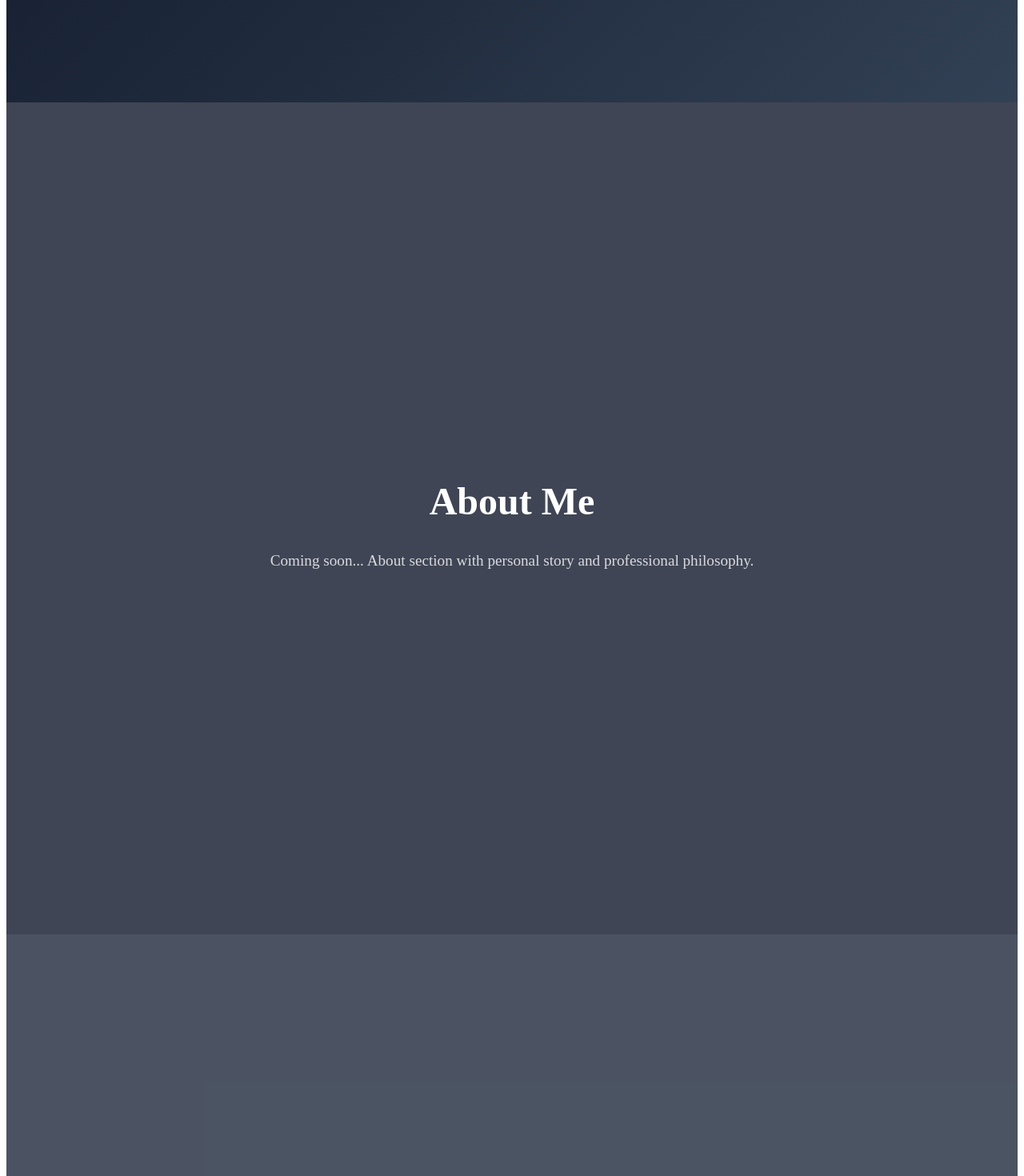
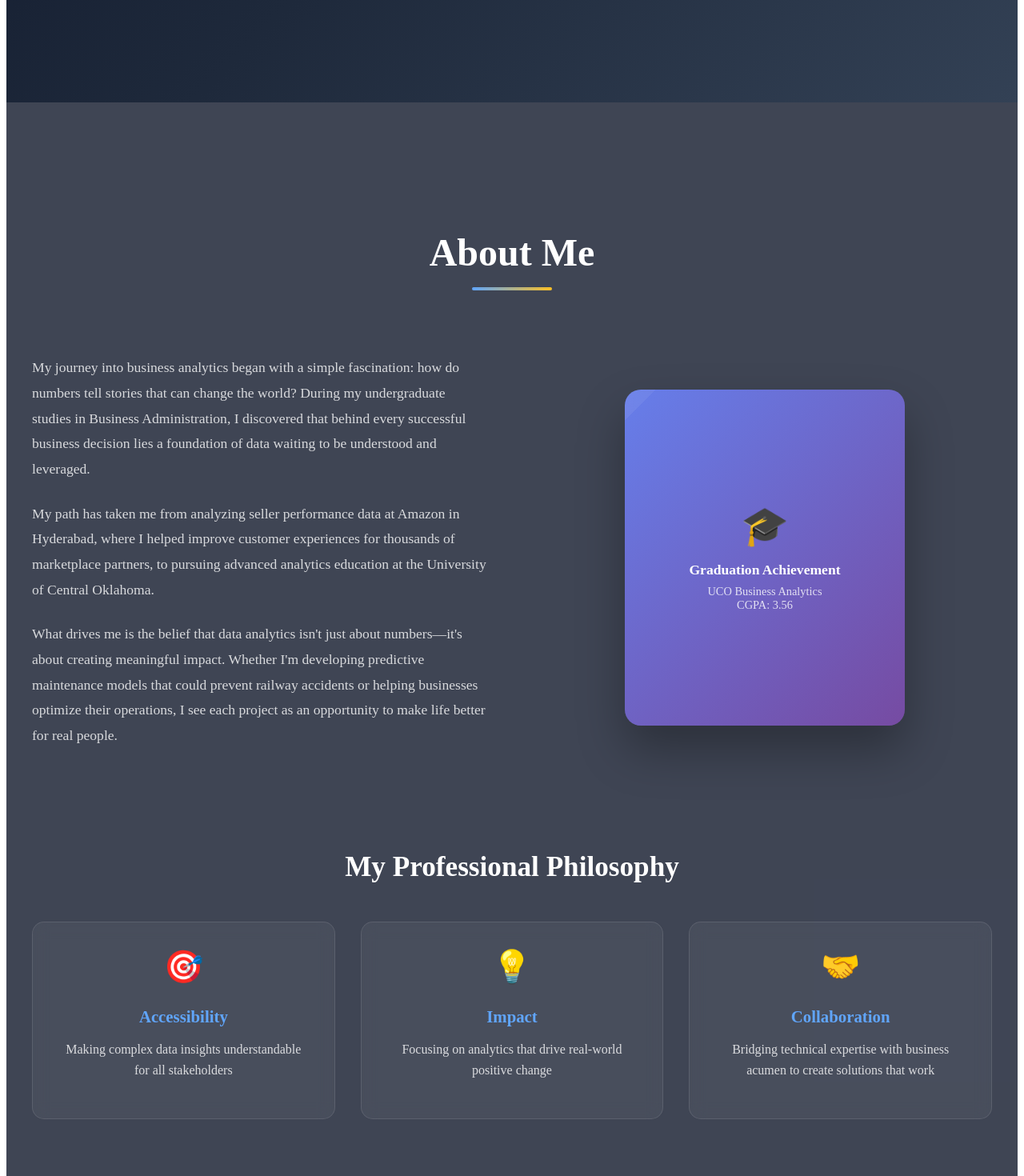
Before and after one commit to Yatheesh-Nagella/navya-portfolio, a Next.js app: page / in a window 1280 px wide. Shown: the part 680-2150 px from the top of the page at 80% size. Built offline with nearby package versions, Linux system fonts and the light colour scheme.

Commit message:
about section commit

```diff
--- a/src/components/sections/about.tsx
+++ b/src/components/sections/about.tsx
@@ -1,35 +1,261 @@
 'use client';
 
+import { useState, useEffect } from 'react';
+
 const About = () => {
+  const [isVisible, setIsVisible] = useState(false);
+
+  useEffect(() => {
+    const observer = new IntersectionObserver(
+      ([entry]) => {
+        if (entry.isIntersecting) {
+          setIsVisible(true);
+        }
+      },
+      { threshold: 0.3 }
+    );
+
+    const element = document.getElementById('about');
+    if (element) observer.observe(element);
+
+    return () => observer.disconnect();
+  }, []);
+
+  const philosophyPoints = [
+    {
+      title: "Accessibility",
+      description: "Making complex data insights understandable for all stakeholders",
+      icon: "🎯"
+    },
+    {
+      title: "Impact",
+      description: "Focusing on analytics that drive real-world positive change",
+      icon: "💡"
+    },
+    {
+      title: "Collaboration",
+      description: "Bridging technical expertise with business acumen to create solutions that work",
+      icon: "🤝"
+    }
+  ];
+
   return (
     <section
       id="about"
       style={{
         minHeight: '100vh',
         background: 'rgba(15, 23, 42, 0.8)',
+        padding: '120px 2rem',
+        position: 'relative',
+      }}
+    >
+      <div style={{
+        maxWidth: '1200px',
+        margin: '0 auto',
+      }}>
+        {/* Section Title */}
+        <div style={{ textAlign: 'center', marginBottom: '4rem' }}>
+          <h2 style={{
+            fontSize: 'clamp(2.5rem, 6vw, 3rem)',
+            fontWeight: '700',
+            color: 'white',
+            marginBottom: '1rem',
+            opacity: isVisible ? 1 : 0,
+            transform: isVisible ? 'translateY(0)' : 'translateY(30px)',
+            transition: 'all 0.8s ease 0.2s',
+          }}>
+            About Me
+          </h2>
+          <div style={{
+            width: '100px',
+            height: '4px',
+            background: 'linear-gradient(90deg, #60a5fa, #fbbf24)',
+            margin: '0 auto',
+            borderRadius: '2px',
+            opacity: isVisible ? 1 : 0,
+            transform: isVisible ? 'scaleX(1)' : 'scaleX(0)',
+            transition: 'all 0.8s ease 0.4s',
+          }} />
+        </div>
+
+        {/* Main Content Grid */}
+        <div style={{
+          display: 'grid',
+          gridTemplateColumns: 'repeat(auto-fit, minmax(300px, 1fr))',
+          gap: '4rem',
+          alignItems: 'center',
+        }}>
+
+          {/* Story Content */}
+          <div style={{
+            opacity: isVisible ? 1 : 0,
+            transform: isVisible ? 'translateX(0)' : 'translateX(-50px)',
+            transition: 'all 0.8s ease 0.6s',
+          }}>
+            <div style={{
+              fontSize: 'clamp(1rem, 2.5vw, 1.1rem)',
+              color: 'rgba(255, 255, 255, 0.8)',
+              lineHeight: '1.8',
+              marginBottom: '2rem',
+            }}>
+              <p style={{ marginBottom: '1.5rem' }}>
+                My journey into business analytics began with a simple fascination: how do numbers tell stories that can change the world? During my undergraduate studies in Business Administration, I discovered that behind every successful business decision lies a foundation of data waiting to be understood and leveraged.
+              </p>
+
+              <p style={{ marginBottom: '1.5rem' }}>
+                My path has taken me from analyzing seller performance data at Amazon in Hyderabad, where I helped improve customer experiences for thousands of marketplace partners, to pursuing advanced analytics education at the University of Central Oklahoma.
+              </p>
+
+              <p>
+                What drives me is the belief that data analytics isn't just about numbers—it's about creating meaningful impact. Whether I'm developing predictive maintenance models that could prevent railway accidents or helping businesses optimize their operations, I see each project as an opportunity to make life better for real people.
+              </p>
+            </div>
+          </div>
+
+          {/* Profile Image Placeholder */}
+          <div style={{
+            display: 'flex',
+            justifyContent: 'center',
+            opacity: isVisible ? 1 : 0,
+            transform: isVisible ? 'translateX(0)' : 'translateX(50px)',
+            transition: 'all 0.8s ease 0.8s',
+          }}>
+            <div style={{
+              width: '350px',
+              height: '420px',
+              borderRadius: '20px',
+              background: 'linear-gradient(135deg, #667eea 0%, #764ba2 100%)',
               display: 'flex',
               alignItems: 'center',
               justifyContent: 'center',
-        padding: '120px 2rem',
+              color: 'white',
+              fontSize: '1.1rem',
+              textAlign: 'center',
+              boxShadow: '0 30px 60px rgba(0, 0, 0, 0.3)',
+              position: 'relative',
+              overflow: 'hidden',
+              cursor: 'pointer',
+              transition: 'all 0.5s ease',
+            }}
+            onMouseEnter={(e) => {
+              e.currentTarget.style.transform = 'scale(1.05) rotateY(5deg)';
+              e.currentTarget.style.boxShadow = '0 40px 80px rgba(0, 0, 0, 0.4)';
+            }}
+            onMouseLeave={(e) => {
+              e.currentTarget.style.transform = 'scale(1) rotateY(0deg)';
+              e.currentTarget.style.boxShadow = '0 30px 60px rgba(0, 0, 0, 0.3)';
             }}
             >
-      <div style={{ textAlign: 'center', maxWidth: '800px' }}>
-        <h2 style={{
-          fontSize: '3rem',
-          fontWeight: '700',
+              <div>
+                <div style={{ fontSize: '3rem', marginBottom: '1rem' }}>🎓</div>
+                <div style={{ fontWeight: '600', marginBottom: '0.5rem' }}>Graduation Achievement</div>
+                <div style={{ fontSize: '0.9rem', opacity: '0.8' }}>UCO Business Analytics</div>
+                <div style={{ fontSize: '0.9rem', opacity: '0.8' }}>CGPA: 3.56</div>
+              </div>
+
+              {/* Shimmer Effect */}
+              <div style={{
+                position: 'absolute',
+                top: '-50%',
+                left: '-50%',
+                width: '200%',
+                height: '200%',
+                background: 'linear-gradient(45deg, transparent, rgba(255, 255, 255, 0.1), transparent)',
+                transform: 'rotate(45deg)',
+                animation: 'shimmer 3s linear infinite',
+              }} />
+            </div>
+          </div>
+        </div>
+
+        {/* Philosophy Section */}
+        <div style={{ marginTop: '6rem' }}>
+          <h3 style={{
+            fontSize: 'clamp(1.8rem, 4vw, 2.2rem)',
+            fontWeight: '600',
             color: 'white',
-          marginBottom: '2rem',
+            textAlign: 'center',
+            marginBottom: '3rem',
+            opacity: isVisible ? 1 : 0,
+            transform: isVisible ? 'translateY(0)' : 'translateY(30px)',
+            transition: 'all 0.8s ease 1s',
           }}>
-          About Me
-        </h2>
+            My Professional Philosophy
+          </h3>
+
+          <div style={{
+            display: 'grid',
+            gridTemplateColumns: 'repeat(auto-fit, minmax(300px, 1fr))',
+            gap: '2rem',
+          }}>
+            {philosophyPoints.map((point, index) => (
+              <div
+                key={point.title}
+                style={{
+                  background: 'rgba(255, 255, 255, 0.05)',
+                  padding: '2rem',
+                  borderRadius: '15px',
+                  border: '1px solid rgba(255, 255, 255, 0.1)',
+                  backdropFilter: 'blur(10px)',
+                  transition: 'all 0.3s ease',
+                  opacity: isVisible ? 1 : 0,
+                  transform: isVisible ? 'translateY(0)' : 'translateY(30px)',
+                  transitionDelay: `${1.2 + (index * 0.2)}s`,
+                  cursor: 'pointer',
+                }}
+                onMouseEnter={(e) => {
+                  e.currentTarget.style.background = 'rgba(255, 255, 255, 0.1)';
+                  e.currentTarget.style.transform = 'translateY(-10px)';
+                  e.currentTarget.style.borderColor = '#60a5fa';
+                }}
+                onMouseLeave={(e) => {
+                  e.currentTarget.style.background = 'rgba(255, 255, 255, 0.05)';
+                  e.currentTarget.style.transform = 'translateY(0)';
+                  e.currentTarget.style.borderColor = 'rgba(255, 255, 255, 0.1)';
+                }}
+              >
+                <div style={{
+                  fontSize: '2.5rem',
+                  marginBottom: '1rem',
+                  textAlign: 'center',
+                }}>
+                  {point.icon}
+                </div>
+                <h4 style={{
+                  fontSize: '1.3rem',
+                  fontWeight: '600',
+                  color: '#60a5fa',
+                  marginBottom: '1rem',
+                  textAlign: 'center',
+                }}>
+                  {point.title}
+                </h4>
                 <p style={{
-          fontSize: '1.2rem',
                   color: 'rgba(255, 255, 255, 0.8)',
                   lineHeight: '1.6',
+                  textAlign: 'center',
                 }}>
-          Coming soon... About section with personal story and professional philosophy.
+                  {point.description}
                 </p>
               </div>
+            ))}
+          </div>
+        </div>
+      </div>
+
+      {/* Add CSS Animation */}
+      <style jsx>{`
+        @keyframes shimmer {
+          0% { transform: translateX(-100%) translateY(-100%) rotate(45deg); }
+          100% { transform: translateX(100%) translateY(100%) rotate(45deg); }
+        }
+
+        @media (max-width: 768px) {
+          section {
+            padding: 80px 1rem !important;
+          }
+        }
+      `}</style>
     </section>
   );
 };
```
Lines whose indentation alone changed are shown as unchanged.
